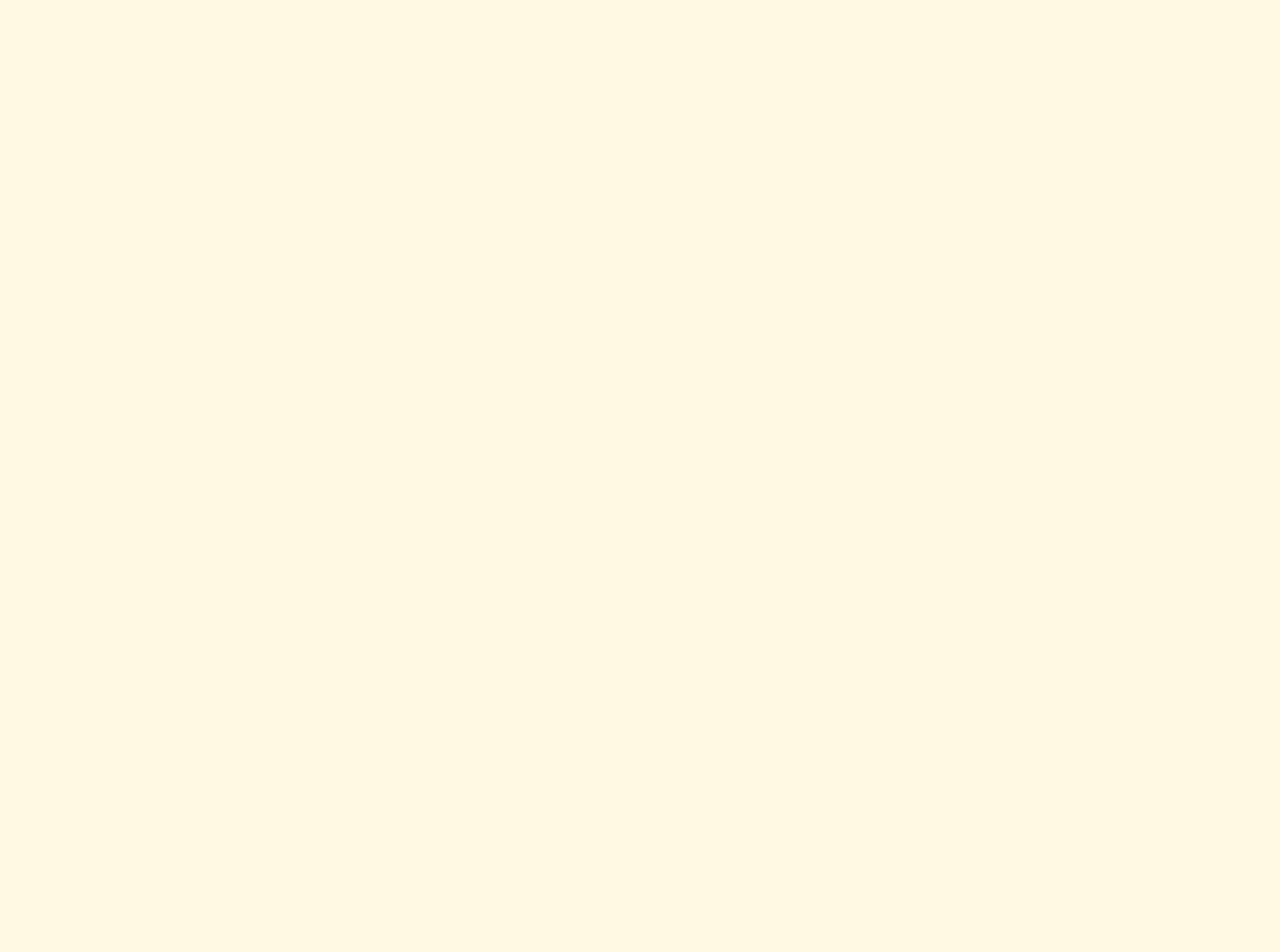
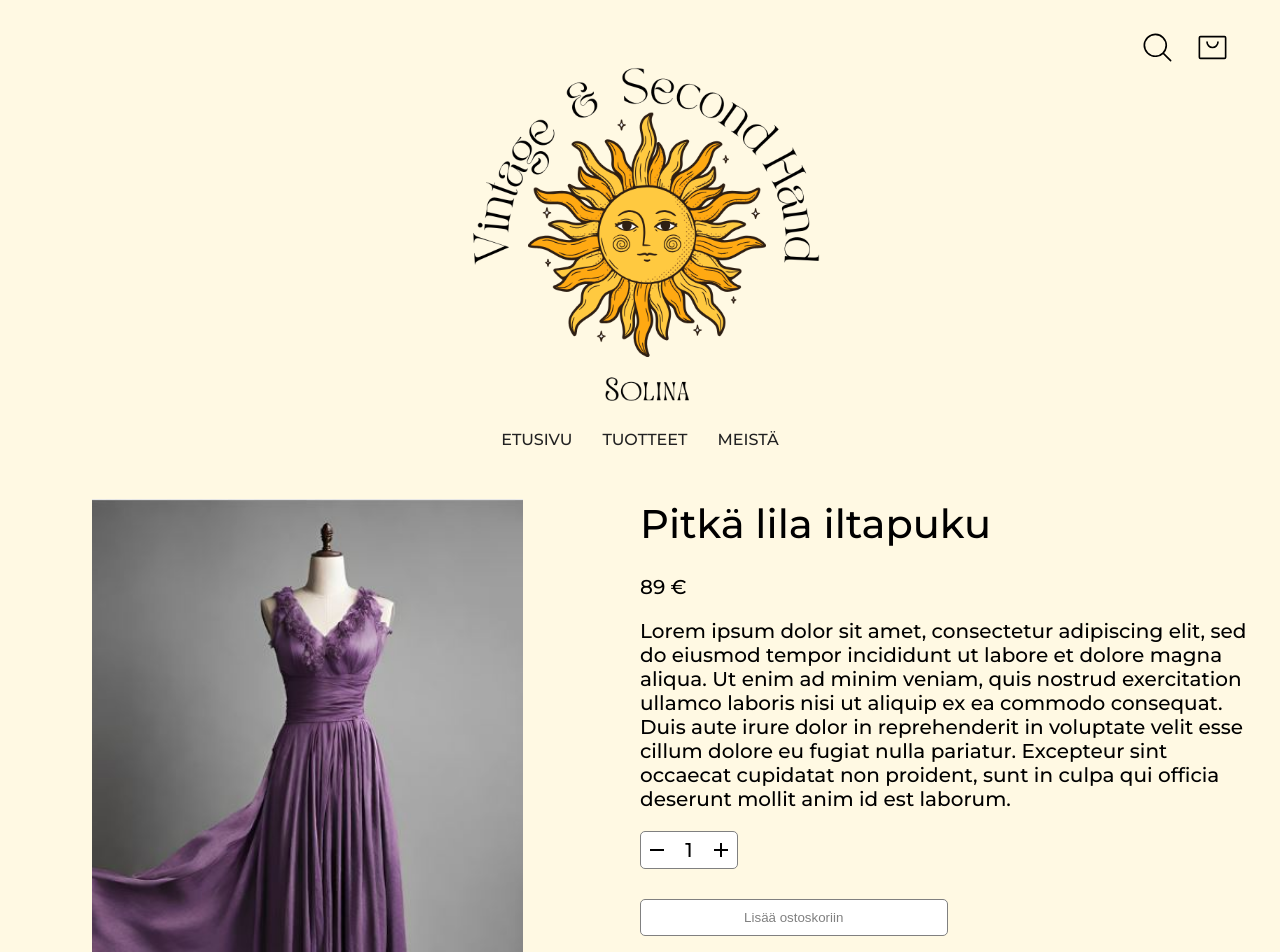
Before and after one commit to Oonuliina/solinavintage, a React (Create React App) app in the folder solinavintage/: page /tuote in a window 1280 px wide. Before the commit this address had no page. Shown: the top 952 px of the page. Before the commit the page ends 800 px from the top, so only its background shows below. Built offline with nearby package versions, Linux system fonts and the light colour scheme; a web font is replaced by a local one.

Commit message:
New products to data and Product page

```diff
--- a/solinavintage/src/App.js
+++ b/solinavintage/src/App.js
@@ -2,6 +2,7 @@ import './App.css';
 import { BrowserRouter as Router, Routes, Route } from "react-router-dom"
 import Etusivu from "./pages/Etusivu";
 import Tuotteet from "./pages/Tuotteet"
+import Tuote from "./pages/Tuote"
 import Meista from "./pages/Meista"
 import Ostoskori from "./pages/Ostoskori"
 import Kassa from "./pages/Kassa"
@@ -23,6 +24,7 @@ function App() {
         <Routes>
           <Route path="/" element={<Etusivu />} />
           <Route path="/tuotteet" element={<Tuotteet />} />
+          <Route path="/tuote" element={<Tuote />} />
           <Route path="/meista" element={<Meista />} />
           <Route path="/ostoskori" element={<Ostoskori />} />
           <Route path="/kassa" element={<Kassa />} />
--- a/solinavintage/src/data.js
+++ b/solinavintage/src/data.js
@@ -1,61 +1,67 @@
-import violetDress from "./assets/violet_dress.JPG"
-import blueDress from "./assets/blue_dress.JPG"
+import longPurpleDress from "./assets/dresses/long_purple_dress.JPG";
+import blueDress from "./assets/dresses/light-blue_dress.JPG";
+import blackDress from "./assets/dresses/black_dress.JPG";
+import whiteDress from "./assets/dresses/white_dress.JPG";
+import redDress from "./assets/dresses/red_silky_dress.JPG";
+import yellowDress from "./assets/dresses/yellow_dress.JPG";
+import greenDress from "./assets/dresses/green_dress.JPG";
+import orangeDress from "./assets/dresses/orange_dress.JPG";
 
 export const newlyAddedProducts = [
   {
     id: 1,
-        img: violetDress,
-        title: "Lila iltapuku",
+    img: longPurpleDress,
+    title: "Pitkä lila iltapuku",
     size: "S",
     prize: "89€",
   },
   {
     id: 2,
     img: blueDress,
-        title: "Sininen iltapuku",
+    title: "Vaalean sininen mekko",
     size: "M",
     prize: "99€",
   },
   {
     id: 3,
-        img: violetDress,
-        title: "Lila iltapuku",
+    img: blackDress,
+    title: "Musta mekko",
     size: "S",
-        prize: "89€",
+    prize: "49€",
   },
   {
     id: 4,
-        img: blueDress,
-        title: "Sininen iltapuku",
+    img: whiteDress,
+    title: "Valkoinen mekko",
     size: "M",
-        prize: "99€",
+    prize: "49€",
   },
   {
     id: 5,
-        img: violetDress,
-        title: "Lila iltapuku",
+    img: redDress,
+    title: "Silkkinen punainen mekko",
     size: "S",
-        prize: "89€",
+    prize: "69€",
   },
   {
     id: 6,
-        img: blueDress,
-        title: "Sininen iltapuku",
+    img: yellowDress,
+    title: "Keltainen mekko",
     size: "M",
-        prize: "99€",
+    prize: "39€",
   },
   {
     id: 7,
-        img: violetDress,
-        title: "Lila iltapuku",
+    img: greenDress,
+    title: "Vihreä mekko",
     size: "S",
-        prize: "89€",
+    prize: "39€",
   },
   {
     id: 8,
-        img: blueDress,
-        title: "Sininen iltapuku",
+    img: orangeDress,
+    title: "Oranssi mekko",
     size: "M",
-        prize: "99€",
+    prize: "39€",
   },
-]
+];
--- /dev/null
+++ b/solinavintage/src/pages/Tuote.jsx
@@ -0,0 +1,114 @@
+import styled from "styled-components";
+import Header from "../components/Header";
+import Footer from "../components/Footer";
+import longPurpleDress from "../assets/dresses/long_purple_dress.JPG";
+import RemoveIcon from "@mui/icons-material/Remove";
+import AddIcon from "@mui/icons-material/Add";
+
+const Container = styled.div``;
+const Wrapper = styled.div`
+    margin-top: 50px;
+    padding 50px;
+    display: flex;
+    margin-bottom: 50px;
+`;
+const ImgContainer = styled.div`
+  flex: 1;
+`;
+const Image = styled.img`
+  width: 70%;
+  height: 80vh;
+  object-fit: cover;
+`;
+const InfoContainer = styled.div`
+  flex: 1;
+  padding: 0px 25px;
+  text-align: left;
+`;
+const Title = styled.h1`
+  margin-top: 0;
+  font-size: 40px;
+  font-weight: 400;
+`;
+const Desc = styled.p`
+  font-size: 20px;
+`;
+const Price = styled.p`
+  font-size: 20px;
+  font-weight: 200;
+  margin: 0px auto;
+`;
+const AddContainer = styled.div`
+  width: 50%;
+  display: flex;
+  align-items: left;
+  flex-direction: column;
+`;
+const AmountContainer = styled.div`
+  display: flex;
+  align-items: center;
+  justify-content: center;
+  width: 90px;
+  height: 30px;
+  border: 1px solid gray;
+  border-radius: 5px;
+  background-color: white;
+  margin-bottom: 30px;
+  padding: 3px;
+`;
+const Amount = styled.span`
+  font-size: 20px;
+  width: 30px;
+  height: 30px;
+  display: flex;
+  align-items: center;
+  justify-content: center;
+  margin: 0px 5px;
+`;
+const Button = styled.button`
+  font-wight: 200px;
+  padding: 10px;
+  width: 100%;
+  background-color: white;
+  border: 1px solid gray;
+  color: gray;
+  border-radius: 5px;
+  cursor: pointer;
+`;
+
+const Tuote = () => {
+  return (
+    <Container>
+      <Header />
+      <Wrapper>
+        <ImgContainer>
+          <Image src={longPurpleDress} />
+        </ImgContainer>
+        <InfoContainer>
+          <Title>Pitkä lila iltapuku</Title>
+          <Price>89 €</Price>
+          <Desc>
+            Lorem ipsum dolor sit amet, consectetur adipiscing elit, sed do
+            eiusmod tempor incididunt ut labore et dolore magna aliqua. Ut enim
+            ad minim veniam, quis nostrud exercitation ullamco laboris nisi ut
+            aliquip ex ea commodo consequat. Duis aute irure dolor in
+            reprehenderit in voluptate velit esse cillum dolore eu fugiat nulla
+            pariatur. Excepteur sint occaecat cupidatat non proident, sunt in
+            culpa qui officia deserunt mollit anim id est laborum.
+          </Desc>
+          <AddContainer>
+            <AmountContainer>
+              <RemoveIcon />
+              <Amount>1</Amount>
+              <AddIcon />
+            </AmountContainer>
+            <Button>Lisää ostoskoriin</Button>
+          </AddContainer>
+        </InfoContainer>
+      </Wrapper>
+      <Footer />
+    </Container>
+  );
+};
+
+export default Tuote;
--- a/solinavintage/src/pages/Tuotteet.jsx
+++ b/solinavintage/src/pages/Tuotteet.jsx
@@ -1,11 +1,13 @@
 import React from 'react'
 import Footer from '../components/Footer'
 import Header from '../components/Header'
+import Products from '../components/Products'
 
 const Tuotteet = () => {
   return (
     <div>
       <Header />
+      <Products />
       <Footer />
     </div>
   )
```
Lines whose indentation alone changed are shown as unchanged.
